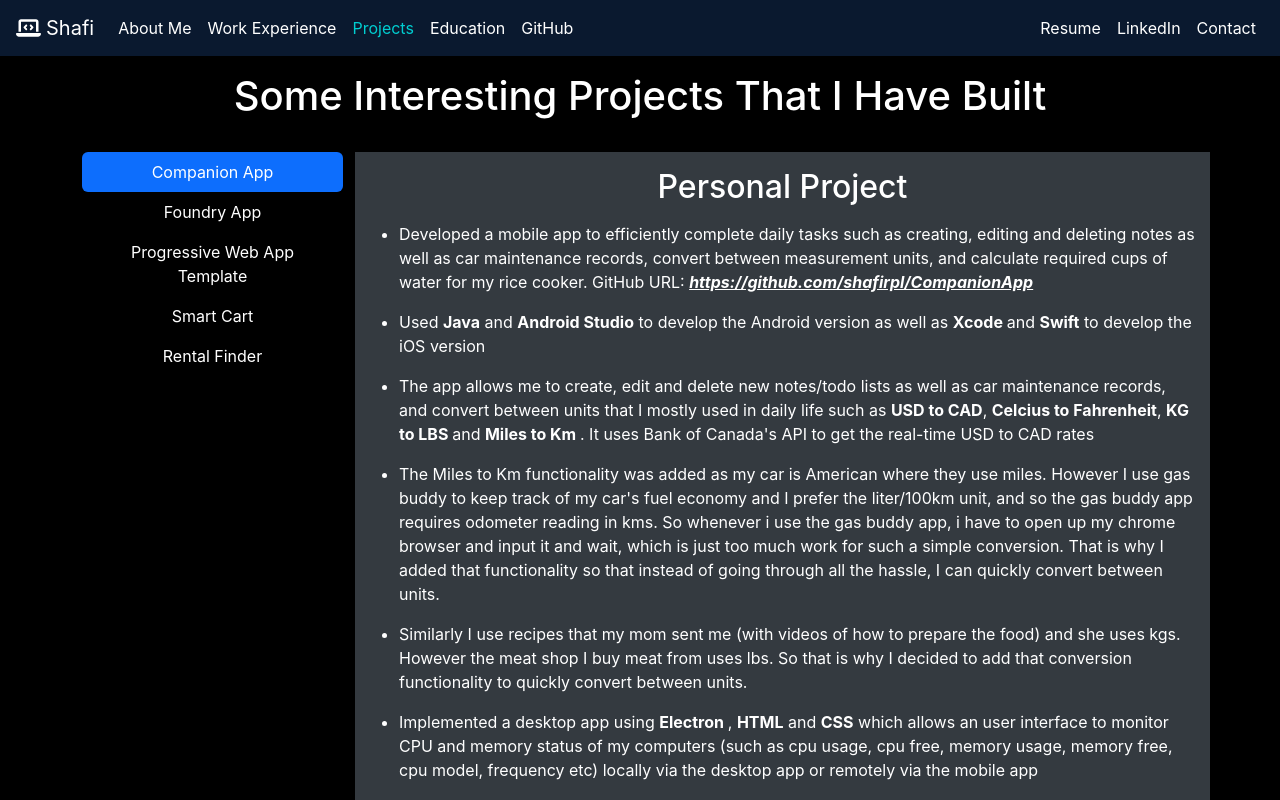
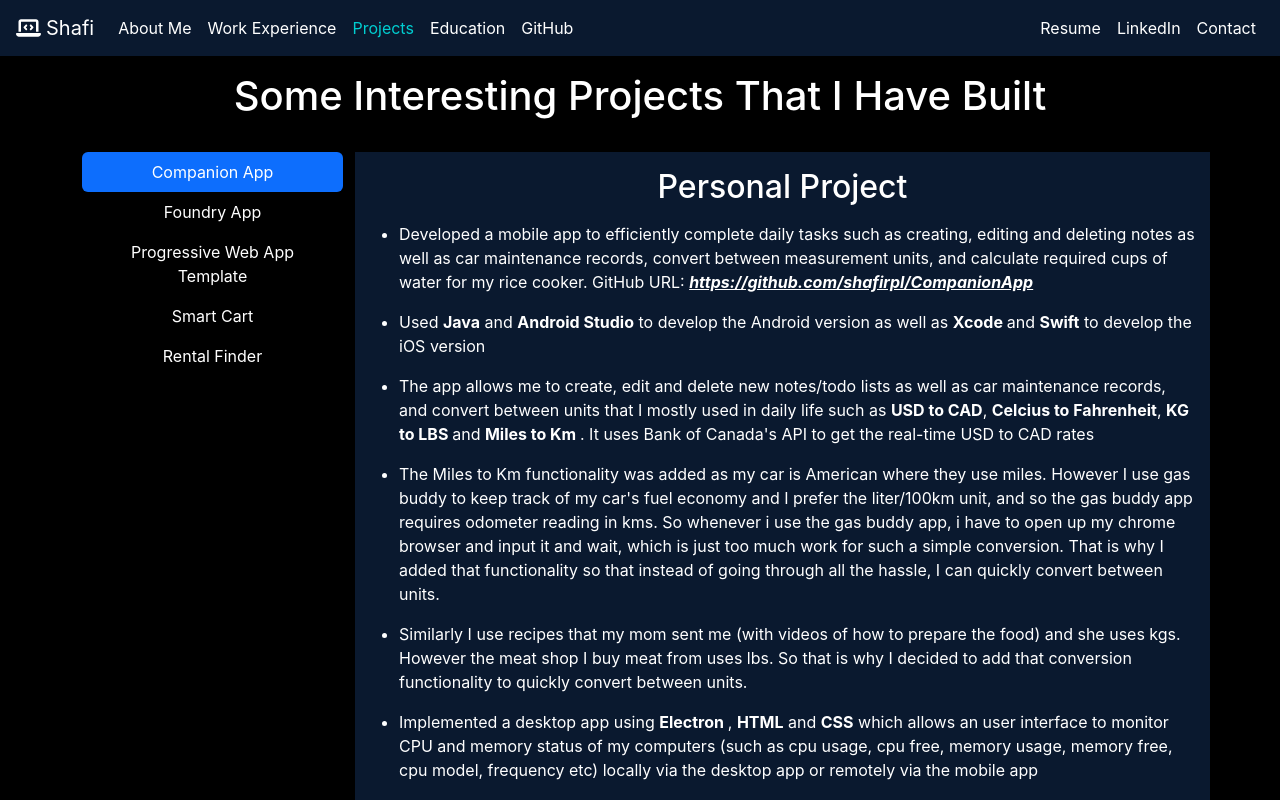
Before and after one commit to shafirpl/Personal-Website, a React (Vite) app in the folder client/: page /projects in a window 1280 px wide. Shown: the top 800 px of the page. Built offline with nearby package versions, Linux system fonts and the light colour scheme; no server answers.

Commit message:
changed color for the personal page

```diff
--- a/client/src/components/pages/Projects/Projects.css
+++ b/client/src/components/pages/Projects/Projects.css
@@ -23,7 +23,7 @@
 }
 .Projects .description {
   color: white;
-  background-color: rgb(52, 58, 64);
+  background-color: rgb(10, 25, 47);
   padding-top: 1rem;
 }
 
--- a/client/src/components/pages/Projects/Projects.scss
+++ b/client/src/components/pages/Projects/Projects.scss
@@ -23,7 +23,7 @@
   }
   .description {
     color: white;
-    background-color: rgb(52, 58, 64);
+    background-color: rgb(10, 25, 47);
     // background-color: rgb(10,25,47);
     padding-top: 1rem;
   }
--- a/client/src/components/pages/WorkExperience/WorkExperience.css
+++ b/client/src/components/pages/WorkExperience/WorkExperience.css
@@ -26,7 +26,7 @@
   color: white;
 }
 .WorkExperience .role {
-  background-color: rgb(52, 58, 64);
+  background-color: rgb(10, 25, 47);
   border-radius: 0.5rem;
   padding: 1rem 1.25rem 0.25rem;
 }
--- a/client/src/components/pages/WorkExperience/WorkExperience.scss
+++ b/client/src/components/pages/WorkExperience/WorkExperience.scss
@@ -29,7 +29,7 @@
         color: white;
     }
     .role{
-        background-color: rgb(52,58,64);
+        background-color: rgb(10, 25, 47);
         border-radius: 0.5rem;
         padding: 1rem 1.25rem 0.25rem;
         & + .role{
```
Also changed, not shown: client/src/components/pages/Education/Education.css (+2 -2 lines), client/src/components/pages/Education/Education.scss (+2 -2 lines).
